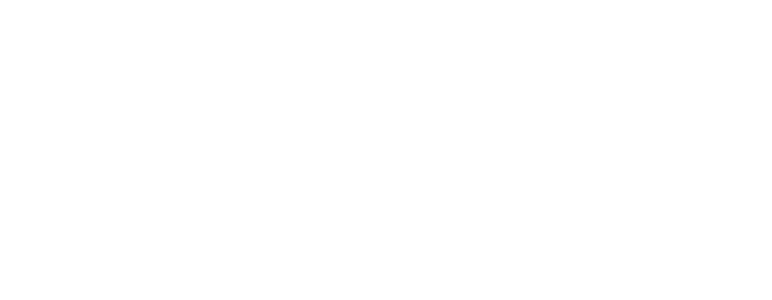
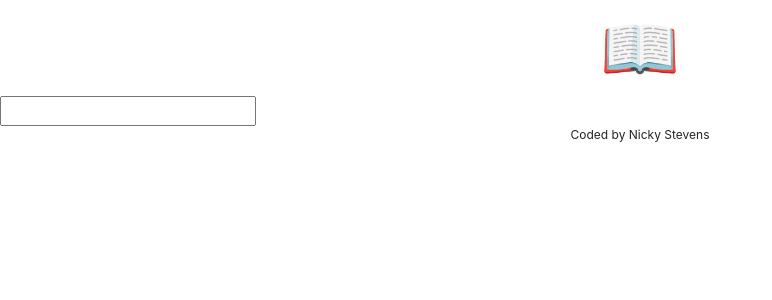
Before and after one commit to NicStevens/dictionary-project, a React (Create React App) app: page / in a window 1280 px wide. Shown: the top 300 px of the page, without its empty margins (0-772 px from the left). Built offline with nearby package versions, Linux system fonts and the light colour scheme.

Commit message:
Added a Dictionary component and form

```diff
--- a/src/App.css
+++ b/src/App.css
@@ -0,0 +1,9 @@
+.App-header {
+  font-size: 64px;
+  text-align: center;
+}
+
+.App-footer {
+  font-size: 12px;
+  text-align: center;
+}
--- a/src/App.js
+++ b/src/App.js
@@ -1,9 +1,14 @@
 import "./App.css";
+import Dictionary from "./Dictionary";
 
 function App() {
   return (
     <div className="App">
-      <header className="App-header"></header>
+      <header className="App-header">📖</header>
+      <main>
+        <Dictionary />
+      </main>
+      <footer className="App-footer">Coded by Nicky Stevens</footer>
     </div>
   );
 }
--- /dev/null
+++ b/src/Dictionary.js
@@ -0,0 +1,21 @@
+import React, { useState } from "react";
+import "./Dictionary.css";
+
+export default function Dictionary() {
+  let [keyword, setKeyword] = useState(null);
+  function search(event) {
+    event.preventDefault();
+    alert(`Searching for the definition of ${keyword}`);
+  }
+
+  function keywordChange(event) {
+    setKeyword(event.target.value);
+  }
+  return (
+    <div className="Dictionary">
+      <form onSubmit={search}>
+        <input type="search" onChange={keywordChange} />
+      </form>
+    </div>
+  );
+}
```
Also changed, not shown: src/Dictionary.css (added).
